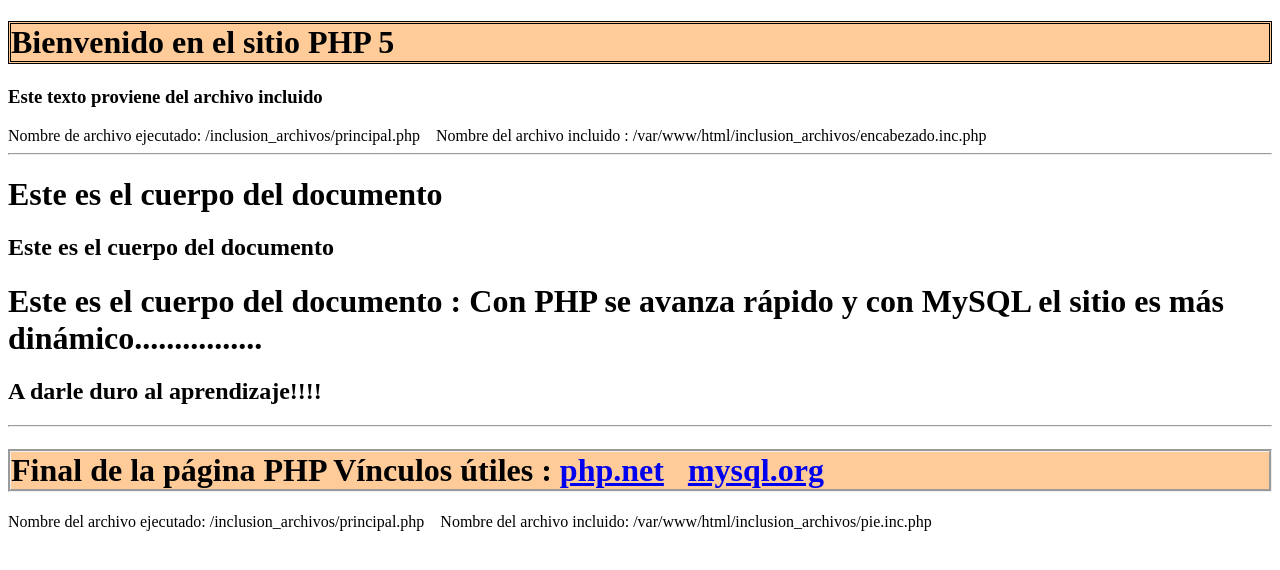
After one commit to Mmontiel13/tecweb, a PHP site: page /inclusion_archivos/principal.php in a window 1280 px wide. The commit adds this page. Shown: the top 570 px of the page. Run offline with PHP 8.4, Linux system fonts and the light colour scheme.

Commit message:
Inclusion de archivos cargado

```diff
--- /dev/null
+++ b/practicas/p02/inclusion_archivos/cuerpo.html
@@ -0,0 +1,5 @@
+<h1>
+    Este es el cuerpo del documento :
+    Con PHP se avanza rápido y con MySQL el sitio es más dinámico................
+</h1>
+<h2> A darle duro al aprendizaje!!!! </h2>
--- /dev/null
+++ b/practicas/p02/inclusion_archivos/cuerpo.inc.php
@@ -0,0 +1,4 @@
+<?php
+    echo "<h1> Este es el cuerpo del documento </h1>";
+    echo "<h2> Este es el cuerpo del documento </h2>";
+?>
--- /dev/null
+++ b/practicas/p02/inclusion_archivos/encabezado.inc.php
@@ -0,0 +1,21 @@
+<!DOCTYPE html PUBLIC "-//W3C//DTD XHTML 1.1//EN"
+"http://www.w3.org/TR/xhtml11/DTD/xhtml11.dtd">
+<?php
+    $variable1="PHP 5";
+?>
+<html xmlns="http://www.w3.org/1999/xhtml" xml:lang=“es">
+    <head>
+        <meta http-equiv="Content-Type" content="text/html; charset=UTF-8" />
+        <?php
+            echo "<title>Una página que contiene muchas inclusiones $variable1</title>";
+        ?>
+    </head>
+    <body>
+    <?php
+        $variableext= "Este texto proviene del archivo incluido";
+        echo "<div><h1 style=\"border-width:5;border-style:double;background-color:#ffcc99;\">
+        Bienvenido en el sitio $variable1 </h1>";
+        echo "<h3> $variableext</h3>";
+        echo "Nombre de archivo ejecutado: ", $_SERVER['PHP_SELF'],"&nbsp;&nbsp;&nbsp;";
+        echo " Nombre del archivo incluido : ", __FILE__ ,"</div> ";
+    ?>
--- /dev/null
+++ b/practicas/p02/inclusion_archivos/pie.inc.php
@@ -0,0 +1,10 @@
+    <hr/>
+        <?php
+            echo "<div><h1 style=\"border-width:3;border-style:groove; background-color:
+            #ffcc99;\"> Final de la página PHP Vínculos útiles : <a href=\"php.net\">php.net</a>
+            &nbsp; <a href=\"mysql.org\">mysql.org</a></h1>";
+            echo "Nombre del archivo ejecutado: ", $_SERVER['PHP_SELF'],"&nbsp;&nbsp; &nbsp;";
+            echo "Nombre del archivo incluido: ", __FILE__ ,"</div>";
+        ?>
+    </body>
+</html>
--- /dev/null
+++ b/practicas/p02/inclusion_archivos/principal.php
@@ -0,0 +1,7 @@
+<?php
+    include("encabezado.inc.php");
+    echo "<hr />";
+    include_once("cuerpo.inc.php");
+    require("cuerpo.html");
+    require_once("pie.inc.php");
+?>
```
Also changed, not shown: practicas/p02/codephp2.php (+10 -10 lines).
